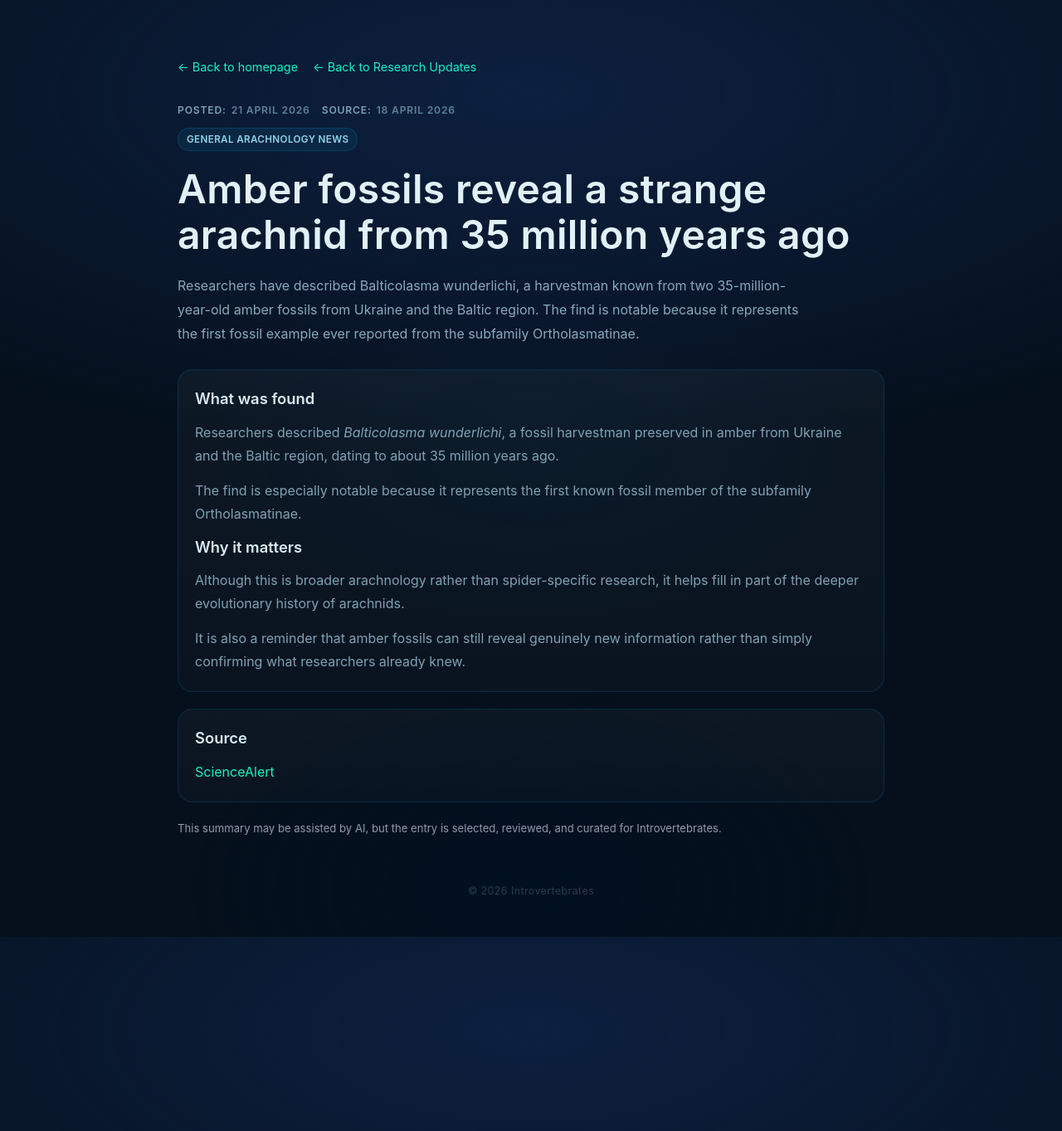
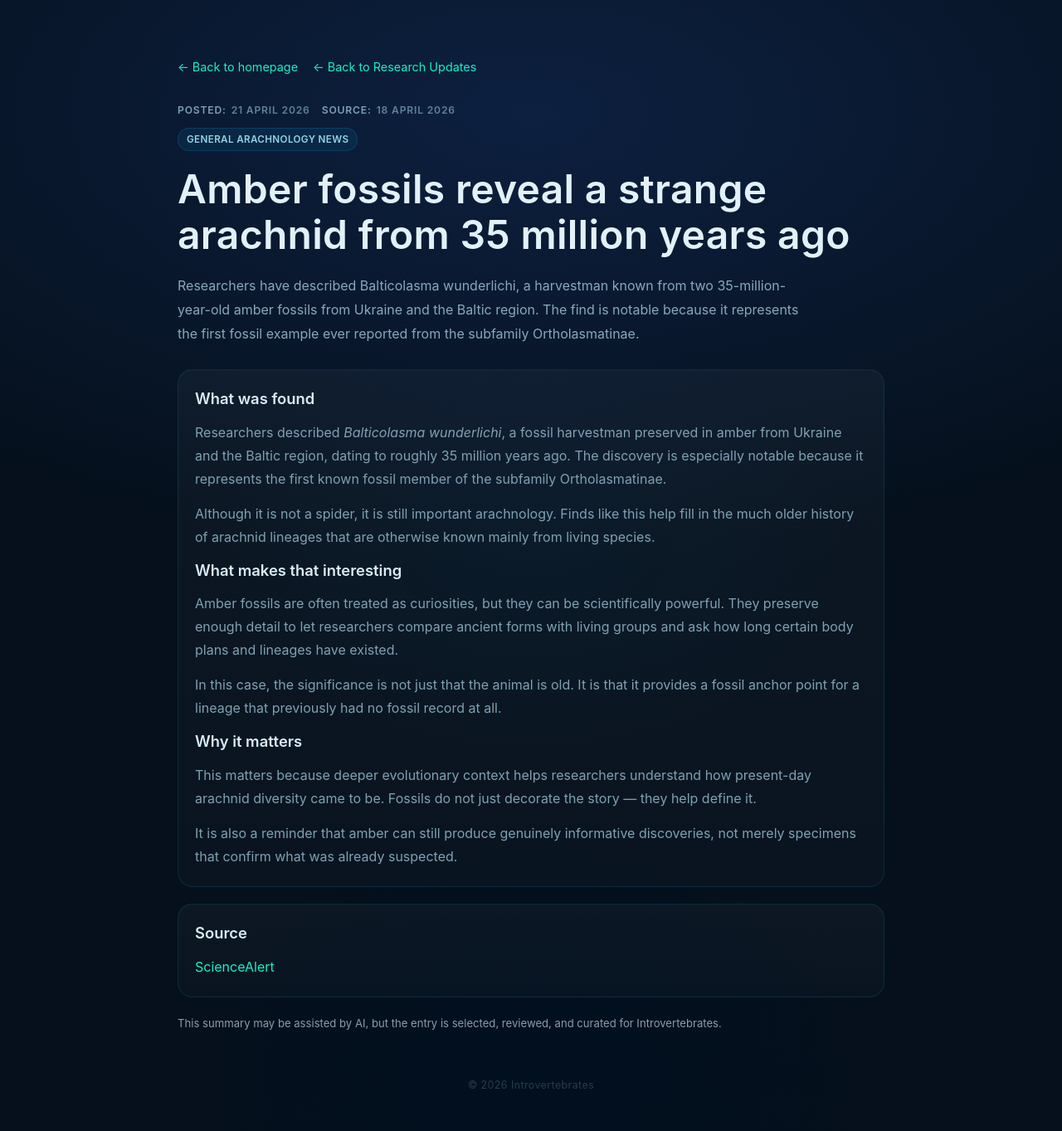
Before and after one commit to Introvertebrates/introvertebrates-site, a Jekyll site: the page built from _research/amber-arachnid-fossil.md, in a window 1280 px wide. Shown: the whole page at 83% size. Built offline with Jekyll 4.4.1, drawn with Linux system fonts in a browser that asks for light colours.

Commit message:
Update Research Updates “amber-arachnid-fossil”

```diff
--- a/_research/amber-arachnid-fossil.md
+++ b/_research/amber-arachnid-fossil.md
@@ -19,13 +19,29 @@ source_name: ScienceAlert
 
 <p>
 
-  Researchers described <em>Balticolasma wunderlichi</em>, a fossil harvestman preserved in amber from Ukraine and the Baltic region, dating to about 35 million years ago.
+  Researchers described <em>Balticolasma wunderlichi</em>, a fossil harvestman preserved in amber from Ukraine and the Baltic region, dating to roughly 35 million years ago. The discovery is especially notable because it represents the first known fossil member of the subfamily Ortholasmatinae.
 
 </p>
 
 <p>
 
-  The find is especially notable because it represents the first known fossil member of the subfamily Ortholasmatinae.
+  Although it is not a spider, it is still important arachnology. Finds like this help fill in the much older history of arachnid lineages that are otherwise known mainly from living species.
+
+</p>
+
+
+
+<h2>What makes that interesting</h2>
+
+<p>
+
+  Amber fossils are often treated as curiosities, but they can be scientifically powerful. They preserve enough detail to let researchers compare ancient forms with living groups and ask how long certain body plans and lineages have existed.
+
+</p>
+
+<p>
+
+  In this case, the significance is not just that the animal is old. It is that it provides a fossil anchor point for a lineage that previously had no fossil record at all.
 
 </p>
 
@@ -35,12 +51,12 @@ source_name: ScienceAlert
 
 <p>
 
-  Although this is broader arachnology rather than spider-specific research, it helps fill in part of the deeper evolutionary history of arachnids.
+  This matters because deeper evolutionary context helps researchers understand how present-day arachnid diversity came to be. Fossils do not just decorate the story — they help define it.
 
 </p>
 
 <p>
 
-  It is also a reminder that amber fossils can still reveal genuinely new information rather than simply confirming what researchers already knew.
+  It is also a reminder that amber can still produce genuinely informative discoveries, not merely specimens that confirm what was already suspected.
 
 </p>
```
